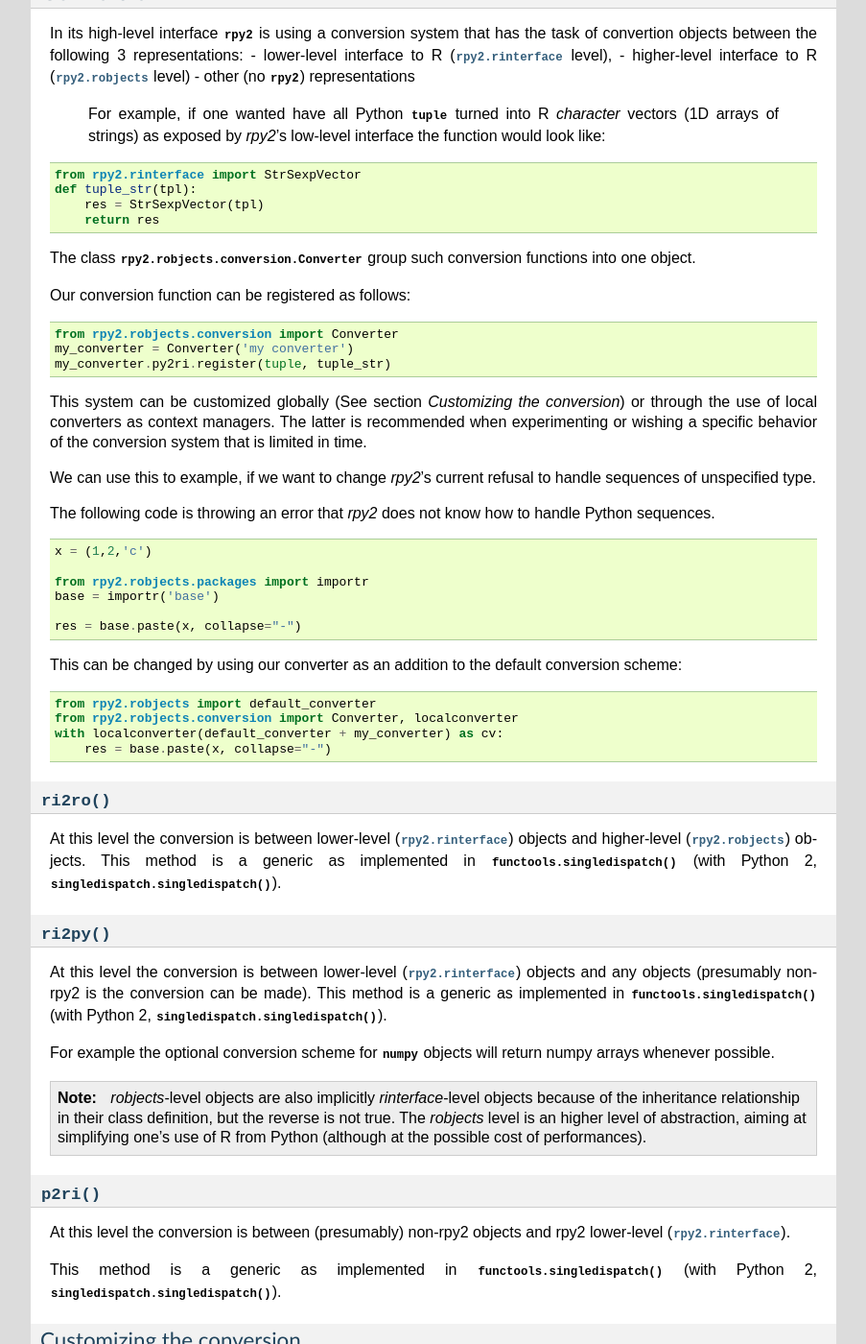
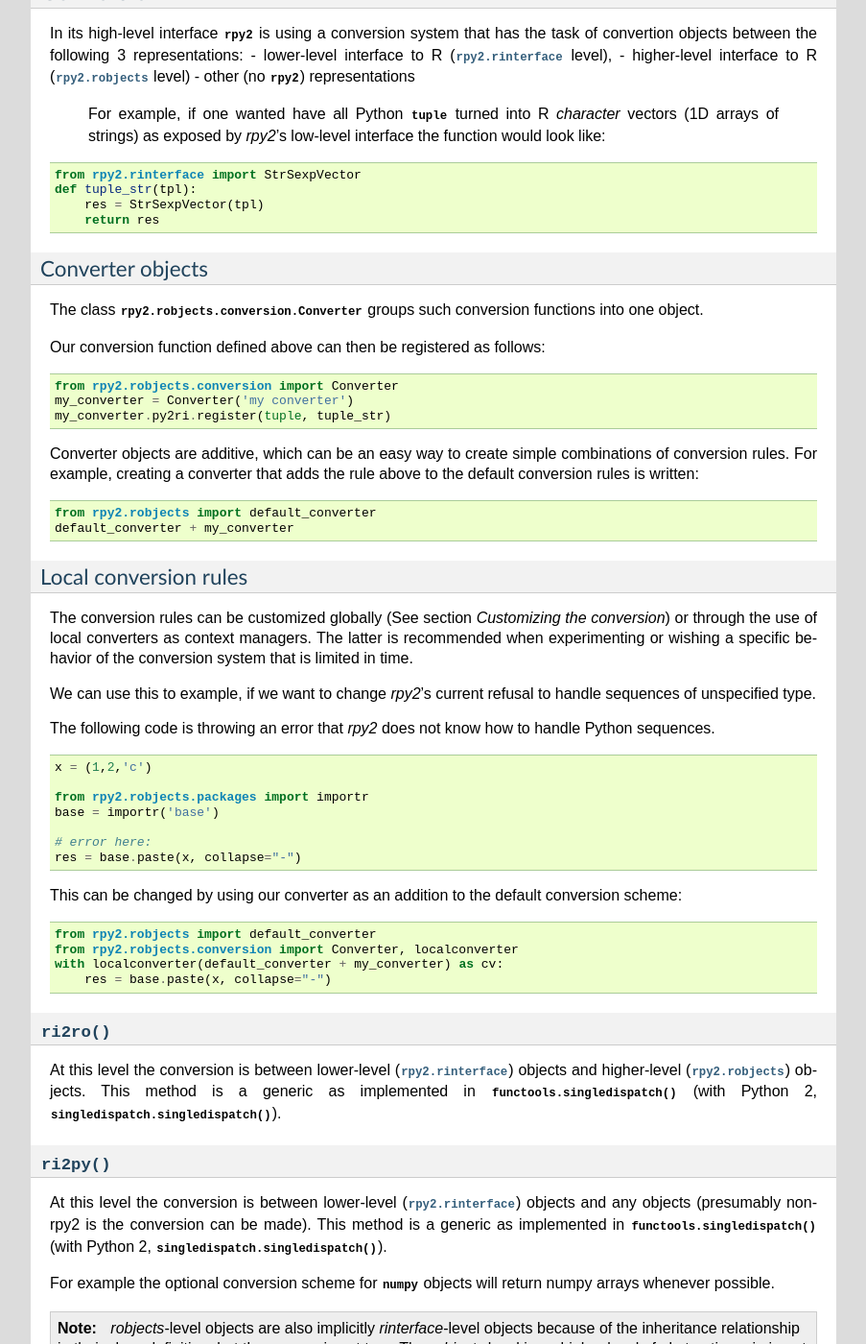
Before and after one commit to uhjish/rpy2, a Sphinx documentation site: the page built from doc/robjects_convert.rst, in a window 1280 px wide and 1400 px high, scrolled down 664 px. Shown: the whole window at 96% size, without its empty margins (198-1101 px from the left). Built offline with Sphinx 7.4.7, drawn with Linux system fonts in a browser that asks for light colours; some of the changed text lies outside the part shown.

Commit message:
Added doc about converter objects

```diff
--- a/doc/robjects_convert.rst
+++ b/doc/robjects_convert.rst
@@ -62,10 +62,13 @@ convertion objects between the following 3 representations:
        return res
 
 
-The class :class:`rpy2.robjects.conversion.Converter` group such conversion functions
+Converter objects
+^^^^^^^^^^^^^^^^^
+
+The class :class:`rpy2.robjects.conversion.Converter` groups such conversion functions
 into one object.
 
-Our conversion function can be registered as follows:
+Our conversion function defined above can then be registered as follows:
 
 .. code-block:: python
 
@@ -73,7 +76,19 @@ Our conversion function can be registered as follows:
    my_converter = Converter('my converter')
    my_converter.py2ri.register(tuple, tuple_str)
 
-This system can be customized globally (See section `Customizing the conversion`)
+Converter objects are additive, which can be an easy way to create simple combinations of
+conversion rules. For example, creating a converter that adds the rule above to the default
+conversion rules is written:
+
+.. code-block:: python
+
+   from rpy2.robjects import default_converter
+   default_converter + my_converter
+
+Local conversion rules
+^^^^^^^^^^^^^^^^^^^^^^
+
+The conversion rules can be customized globally (See section `Customizing the conversion`)
 or through the use of local converters as context managers. The latter is
 recommended when experimenting or wishing a specific behavior of the conversion
 system that is limited in time.
@@ -91,6 +106,7 @@ Python sequences.
    from rpy2.robjects.packages import importr
    base = importr('base')
 
+   # error here:
    res = base.paste(x, collapse="-")
 
 This can be changed by using our converter as an addition to the default conversion scheme:
```
